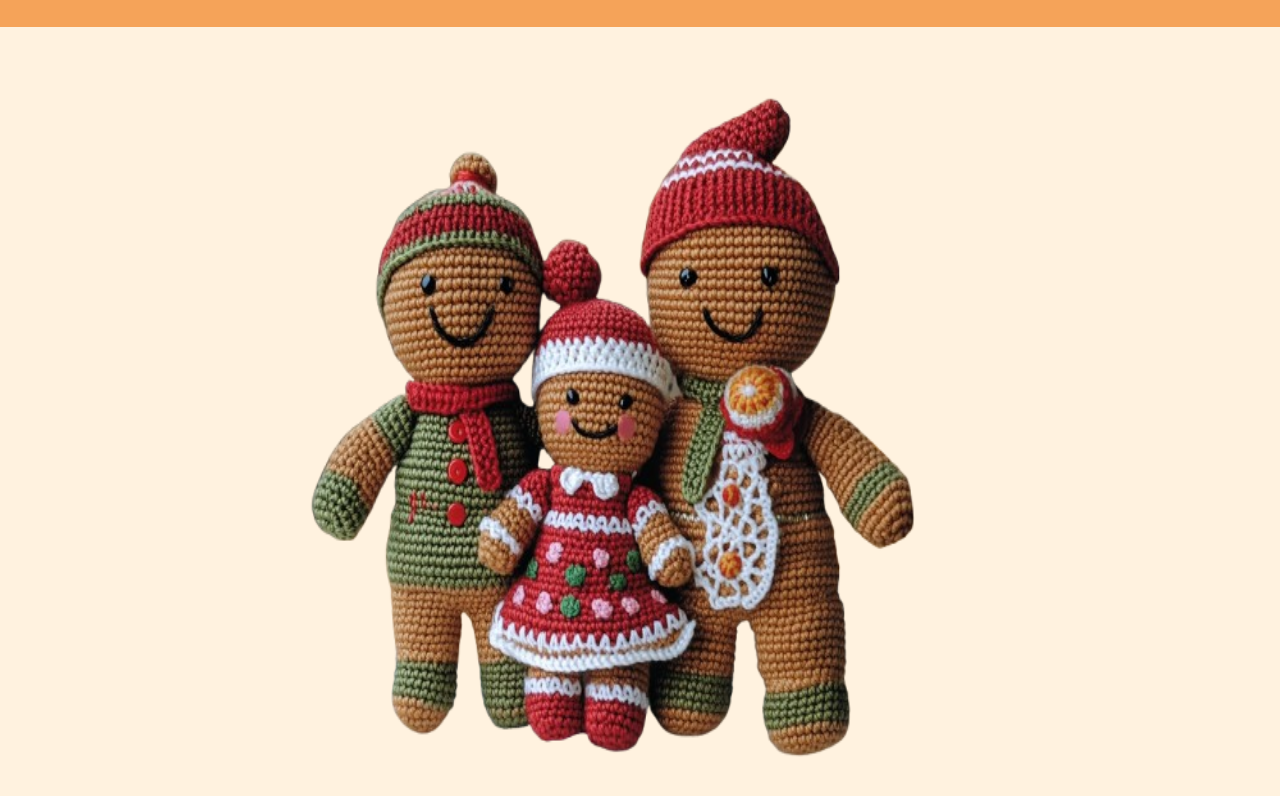
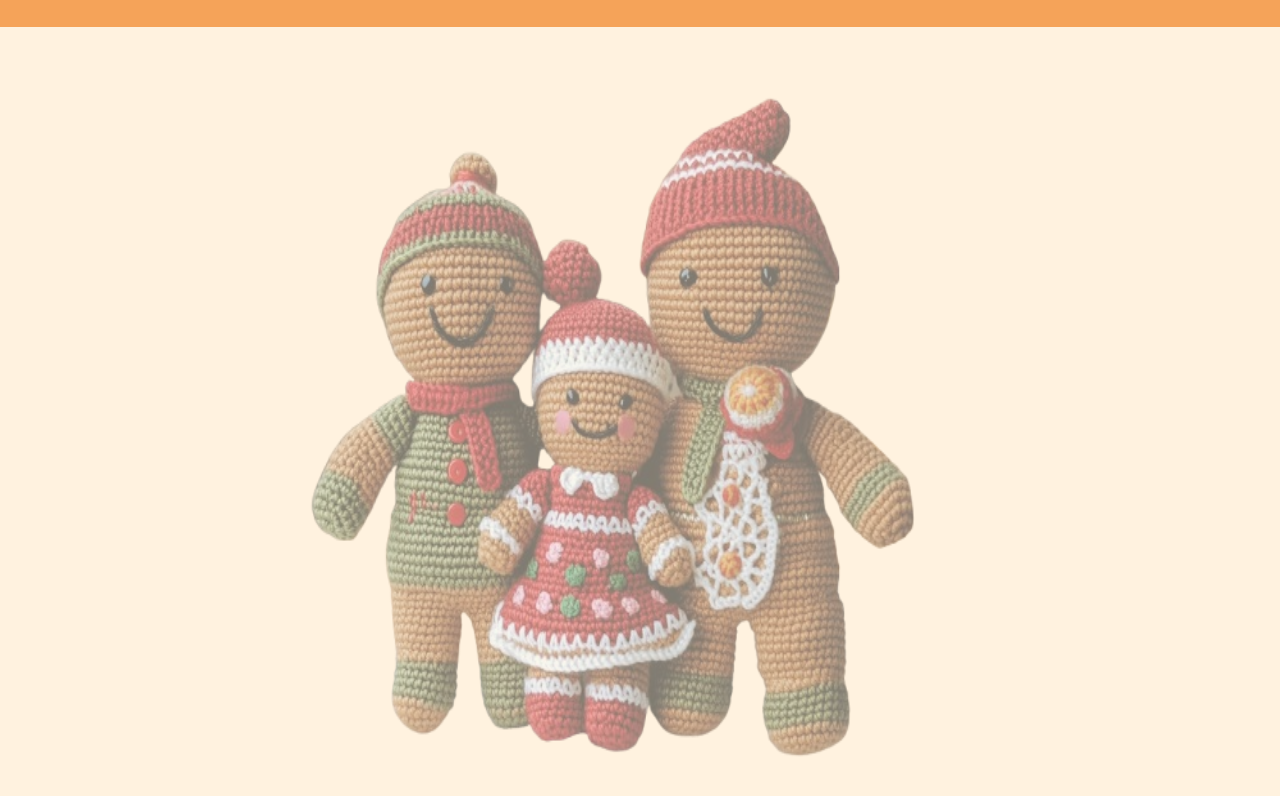
Before and after one commit to Saanvi-MJ/Quick-Corner, a plain HTML site: page todo.html in a window 1280 px wide. Shown: the part 108-904 px from the top of the page. Drawn offline with Linux system fonts and the light colour scheme.

Commit message:
Included opacity in background

```diff
--- a/todo.html
+++ b/todo.html
@@ -10,7 +10,7 @@ body {
   background-color: #fff2df;
 }
 body img{
-  opacity: 1;
+  opacity: 0.5;
   align-content: center;
   position: absolute;
   width: 50vw;
```
